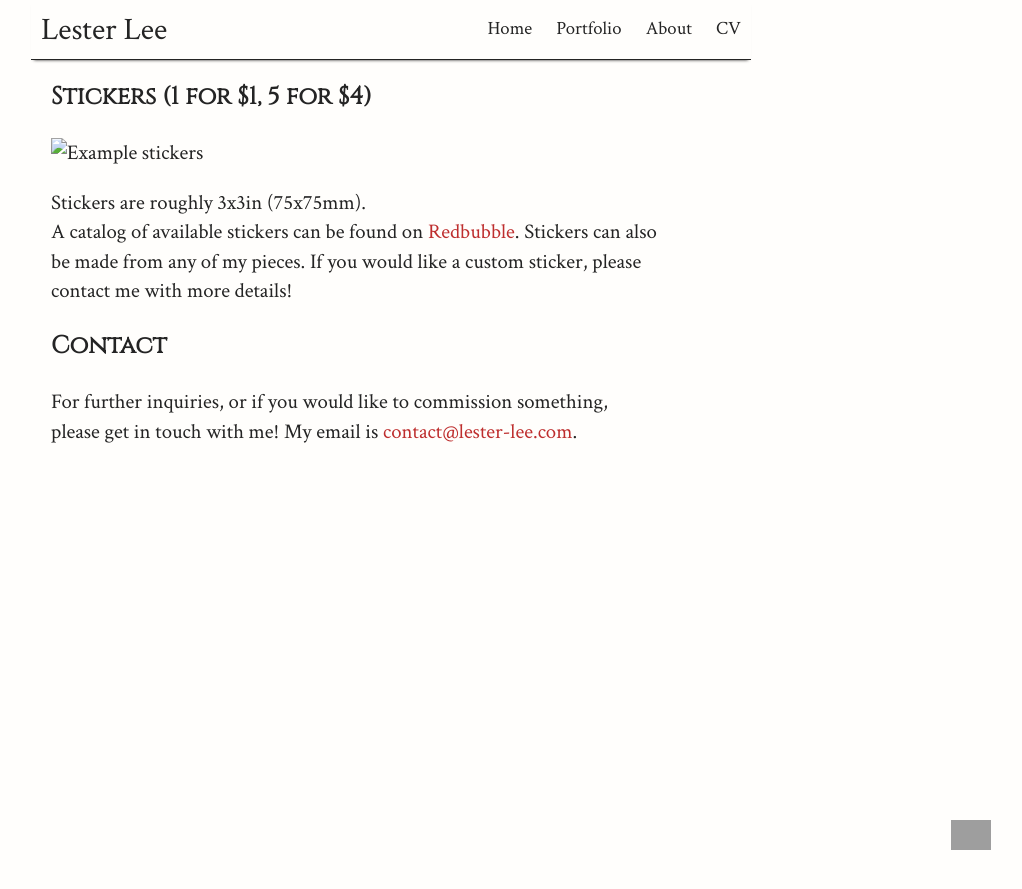
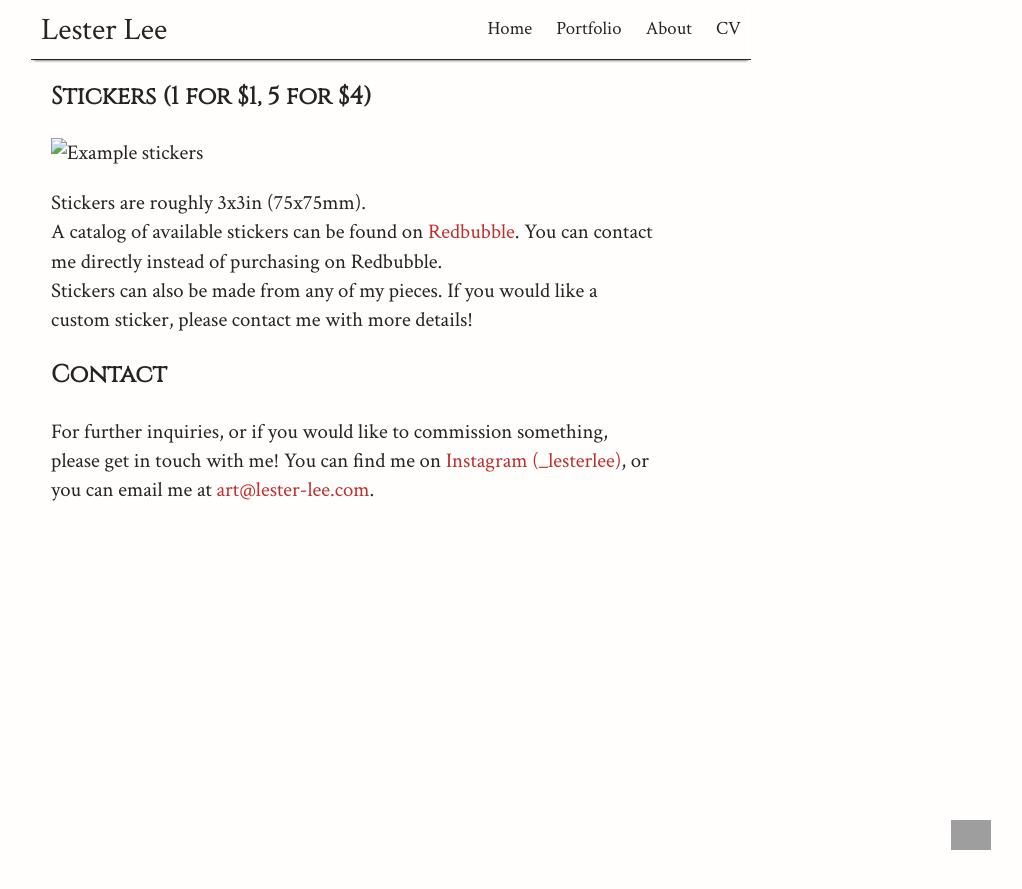
Before and after one commit to lester-lee/lester-lee.github.io, a Jekyll site: the page built from commissions.md, in a window 1280 px wide. Shown: the top 889 px of the page, without its empty margins (249-1271 px from the left). Built offline with Jekyll 4.4.1, drawn with Linux system fonts in a browser that asks for light colours; grey boxes are pictures that could not be loaded.

Commit message:
Change wording of commission page

```diff
--- a/commissions.md
+++ b/commissions.md
@@ -8,8 +8,8 @@ class: full
 
 
 Stickers are roughly 3x3in (75x75mm).
-A catalog of available stickers can be found on [Redbubble]().
+A catalog of available stickers can be found on [Redbubble](). You can contact me directly instead of purchasing on Redbubble.
 Stickers can also be made from any of my pieces. If you would like a custom sticker, please contact me with more details!
 
 ### Contact
-For further inquiries, or if you would like to commission something, please get in touch with me! My email is [contact@lester-lee.com](mailto:contact@lester-lee.com).
+For further inquiries, or if you would like to commission something, please get in touch with me! You can find me on [Instagram (_lesterlee)](https://www.instagram.com/_lesterlee/), or you can email me at [art@lester-lee.com](mailto:art@lester-lee.com).
```
